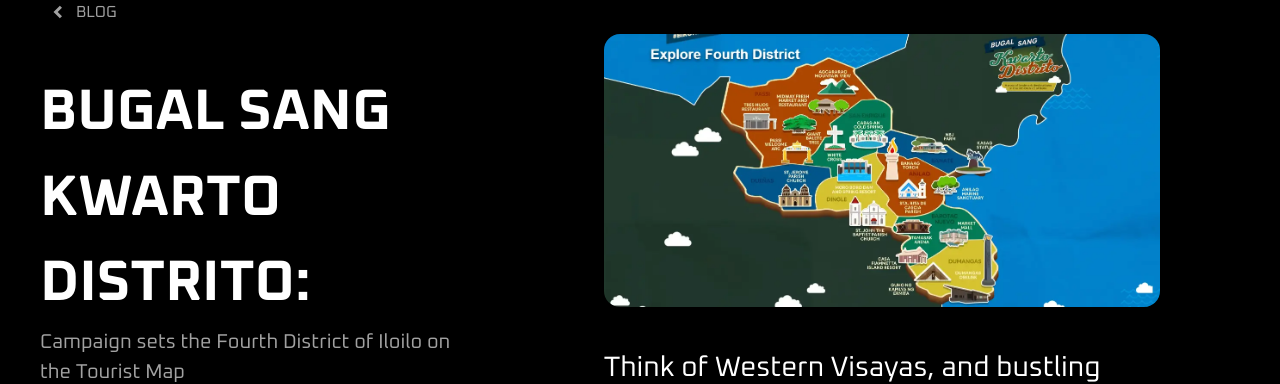
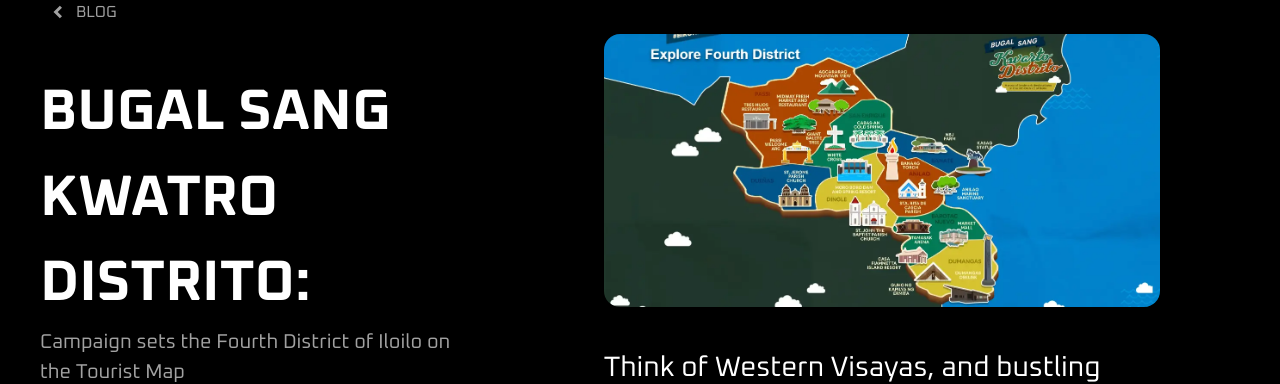
Before and after one commit to Ozzie-code-alt/progen-refresh, a Next.js app: page /blog/KwatroDistrito in a window 1280 px wide. Shown: the part 134-518 px from the top of the page. Built offline with nearby package versions, Linux system fonts and the light colour scheme.

Commit message:
Changes in Kwatro Distrito Blog Post

```diff
--- /dev/null
+++ b/app/blog/KwatroDistrito/layout.tsx
@@ -0,0 +1,33 @@
+import type { Metadata } from "next";
+import type { CustomMetadata } from "../blogTypes";
+import "../../globals.css"
+import Head from "next/head";
+
+export const metadata: CustomMetadata = {
+  title: "Bugal Sang Kwatro Distrito",
+  description: "Campaign sets the Fourth District of Iloilo on the Tourist Map",
+  image: "/BlogAssets/landscape_map.webp",  // Example image URL
+  authors: [{name: "Prometheus"}]
+};
+
+export default function RootLayout({
+  children,
+}: Readonly<{
+  children: React.ReactNode;
+}>) {
+  return (
+    <html lang="en">
+      <Head>
+        <title>{metadata.title}</title>
+        <meta name="description" content={metadata.description} />
+        <meta property="og:title" content={metadata.title} />
+        <meta property="og:description" content={metadata.description} />
+        <meta property="og:image" content={metadata.image} />
+        <meta name="author" content={metadata.authors.map(author => author.name).join(", ")} />
+      </Head>
+      <body className="bg-black " >
+        {children}
+      </body>
+    </html>
+  );
+}
--- a/app/blog/KwatroDistrito/page.tsx
+++ b/app/blog/KwatroDistrito/page.tsx
@@ -1,4 +1,4 @@
-"use client"
+"use client";
 
 import React from "react";
 import PageTransition from "@/components/Global/PageTransition";
@@ -10,12 +10,14 @@ import { useRouter } from "next/navigation";
 import Footer from "@/components/Global/Footer";
 import ThreeColumnFooter from "@/components/Global/LargeBreakpointFooter";
 
+
 const KwartoDistritoBlog = () => {
   const navigate = useRouter();
 
   const handleNavigation = () => {
     navigate.push("/blog");
   };
+
 
   return (
     <main>
@@ -40,7 +42,7 @@ const KwartoDistritoBlog = () => {
                 <div className="flex px-10 flex-col   justify-center text-left">
                   <h1 className="text-[#FFFFFF] font-bold text-[30px] text-wrap md:text-[50px] lg:text-[57px] uppercase font-ox">
                     Bugal sang <br />
-                    kwaRto distrito:
+                    kwatro distrito:
                   </h1>
                   <p className="text-[#FFFFFF] text-[20px] text-wrap text-opacity-[63%]  font-ox">
                     {" "}
@@ -55,7 +57,6 @@ const KwartoDistritoBlog = () => {
                     Prometheus
                   </p>
                 </div>
-
               </div>
             </div>
 
--- /dev/null
+++ b/app/blog/blogTypes.ts
@@ -0,0 +1,8 @@
+
+export interface CustomMetadata {
+    title: string;
+    description: string;
+    image: string;
+    authors: { name: string }[];
+
+}
```
